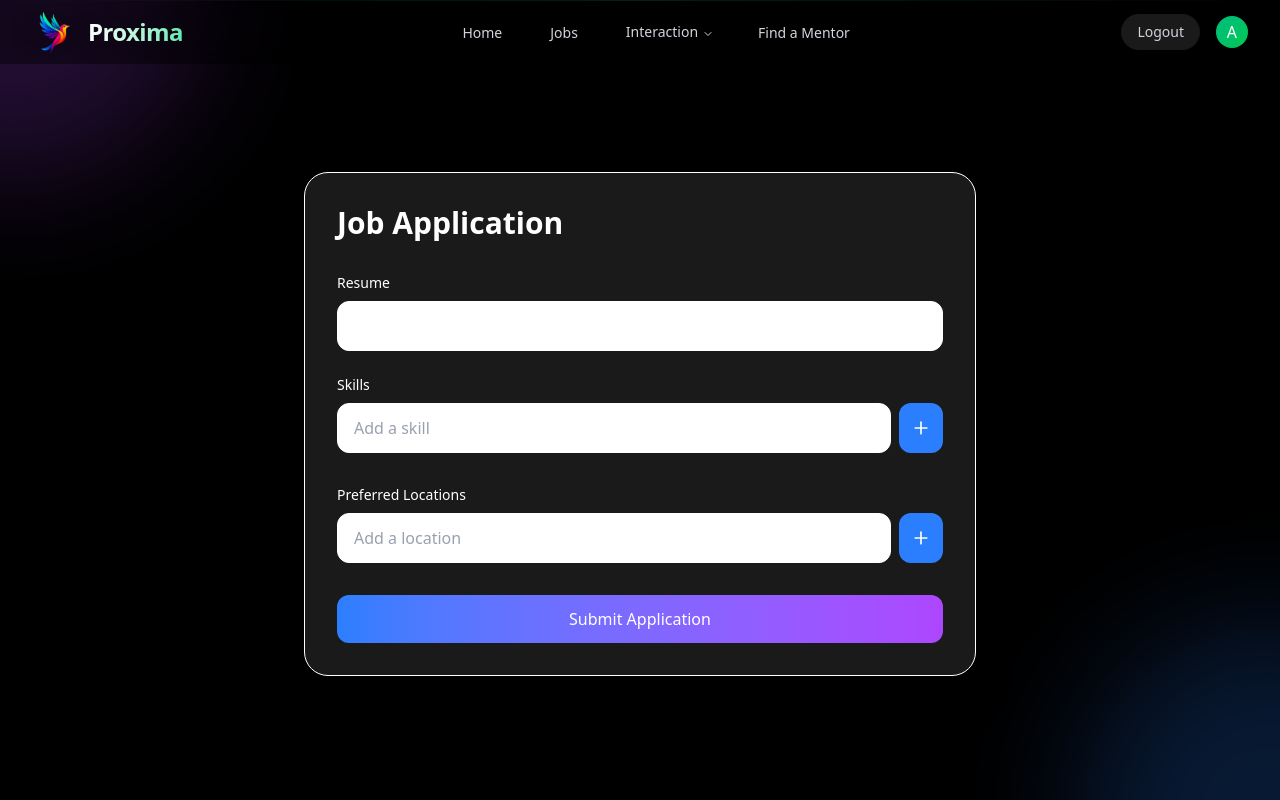
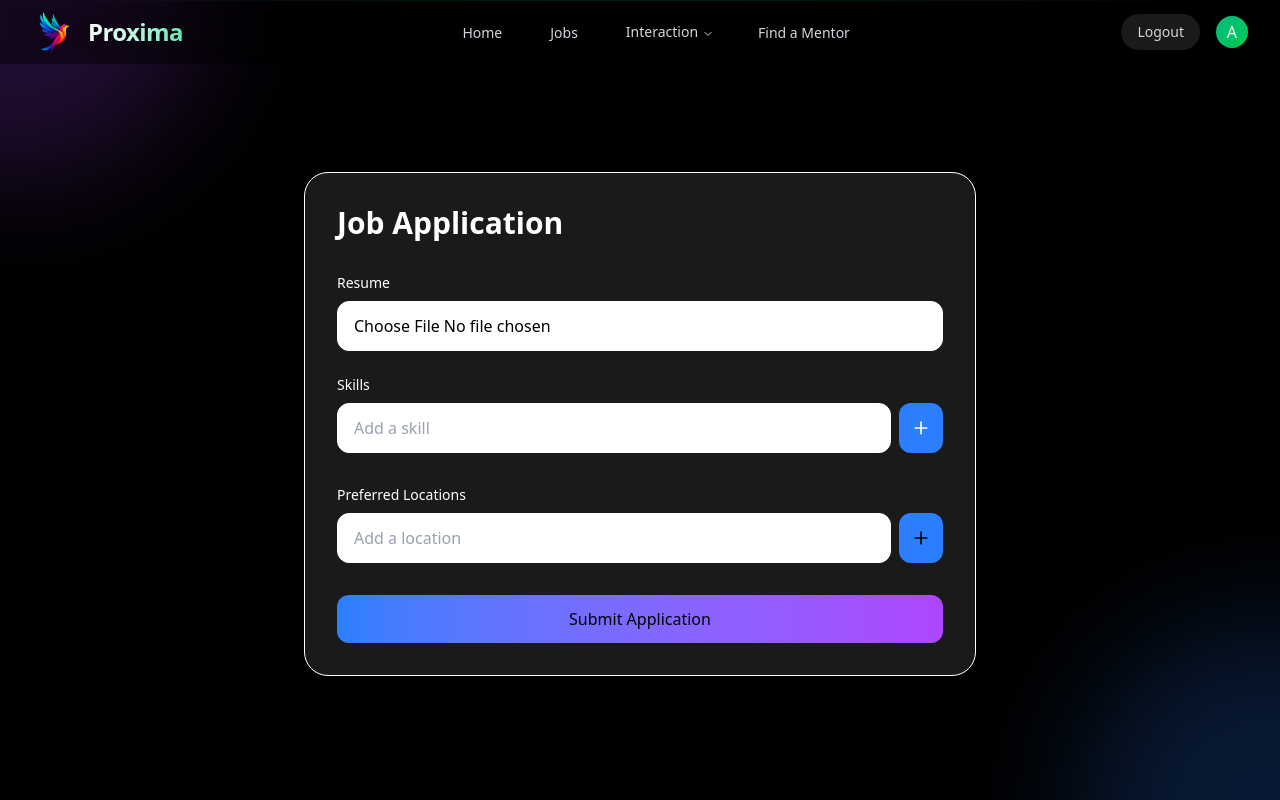
Before and after one commit to vikram-shrivastava/proxima-frontend, a React (Vite) app: page /apply/1 in a window 1280 px wide. Shown: the top 800 px of the page. Built offline with nearby package versions, Linux system fonts and the light colour scheme.

Commit message:
ApplyJobs

```diff
--- a/src/components/Jobs/ApplyJob.jsx
+++ b/src/components/Jobs/ApplyJob.jsx
@@ -122,7 +122,7 @@ const JobApplicationForm = () => {
               <input
                 type="file"
                 accept=".pdf,.doc,.docx"
-                className="w-full px-4 py-3 bg-white bg-opacity-5 rounded-xl text-white placeholder-gray-400 outline-none focus:ring-2 focus:ring-blue-500 border border-white border-opacity-10"
+                className="w-full px-4 py-3 bg-white bg-opacity-5 rounded-xl text-dark placeholder-gray-400 outline-none focus:ring-2 focus:ring-blue-500 border border-white border-opacity-10"
               />
             </div>
           </motion.div>
@@ -142,7 +142,7 @@ const JobApplicationForm = () => {
                 onChange={(e) => setCurrentSkill(e.target.value)}
                 onKeyPress={handleSkillKeyPress}
                 placeholder="Add a skill"
-                className="flex-1 px-4 py-3 bg-white bg-opacity-5 rounded-xl text-white placeholder-gray-400 outline-none focus:ring-2 focus:ring-blue-500 border border-white border-opacity-10"
+                className="flex-1 px-4 py-3 bg-white bg-opacity-5 rounded-xl text-dark placeholder-gray-400 outline-none focus:ring-2 focus:ring-blue-500 border border-white border-opacity-10"
               />
               <motion.button
                 variants={buttonVariants}
@@ -167,7 +167,7 @@ const JobApplicationForm = () => {
                     animate="animate"
                     exit="exit"
                     layout
-                    className="px-3 py-1 bg-white bg-opacity-10 rounded-full text-white text-sm flex items-center gap-1"
+                    className="px-3 py-1 bg-white bg-opacity-10 rounded-full text-dark text-sm flex items-center gap-1"
                   >
                     {skill}
                     <motion.button
@@ -200,7 +200,7 @@ const JobApplicationForm = () => {
                 onChange={(e) => setCurrentLocation(e.target.value)}
                 onKeyPress={handleLocationKeyPress}
                 placeholder="Add a location"
-                className="flex-1 px-4 py-3 bg-white bg-opacity-5 rounded-xl text-white placeholder-gray-400 outline-none focus:ring-2 focus:ring-blue-500 border border-white border-opacity-10"
+                className="flex-1 px-4 py-3 bg-white bg-opacity-5 rounded-xl text-dark placeholder-gray-400 outline-none focus:ring-2 focus:ring-blue-500 border border-white border-opacity-10"
               />
               <motion.button
                 variants={buttonVariants}
@@ -210,7 +210,7 @@ const JobApplicationForm = () => {
                 onClick={addLocation}
                 className="p-3 bg-blue-500 hover:bg-blue-600 rounded-xl transition-colors"
               >
-                <Plus className="w-5 h-5 text-white" />
+                <Plus className="w-5 h-5 text-dark" />
               </motion.button>
             </div>
 
@@ -225,7 +225,7 @@ const JobApplicationForm = () => {
                     animate="animate"
                     exit="exit"
                     layout
-                    className="px-3 py-1 bg-white bg-opacity-10 rounded-full text-white text-sm flex items-center gap-1"
+                    className="px-3 py-1 bg-white bg-opacity-10 rounded-full text-dark text-sm flex items-center gap-1"
                   >
                     {location}
                     <motion.button
@@ -251,7 +251,7 @@ const JobApplicationForm = () => {
             whileHover={{ scale: 1.02 }}
             whileTap={{ scale: 0.98 }}
             type="submit"
-            className="w-full py-3 bg-gradient-to-r from-blue-500 to-purple-500 text-white font-medium rounded-xl hover:opacity-90 transition-opacity"
+            className="w-full py-3 bg-gradient-to-r from-blue-500 to-purple-500 text-dark font-medium rounded-xl hover:opacity-90 transition-opacity"
           >
             Submit Application
           </motion.button>
```
